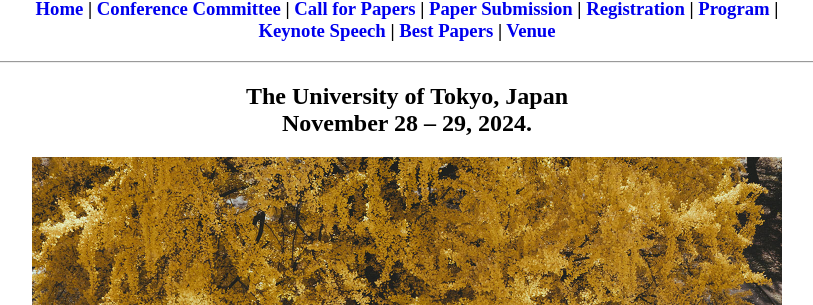
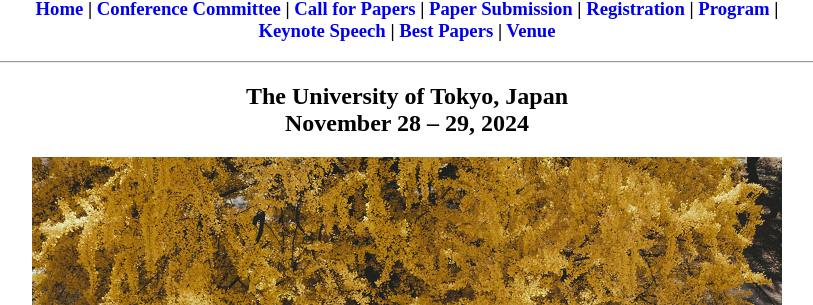
Before and after one commit to icea-conf/2024, a Jekyll site: the page built from index.html, in a window 1280 px wide. Shown: the part 159-464 px from the top of the page, without its empty margins (233-1046 px from the left). Built offline with Jekyll 4.4.1, drawn with Linux system fonts in a browser that asks for light colours; the list of posts is cut into pages by our own code.

```diff
--- a/index.html
+++ b/index.html
@@ -8,7 +8,7 @@ title: ACM ICEA 2024
             <center>
                   <h2>
                        The University of Tokyo, Japan</br>
-                        November 28 – 29, 2024.
+                        November 28 – 29, 2024
                   </h2>
 
             <img src="https://icea-conf.github.io/2024/image/ICEA2024_placeholder.jpg" alt="" style="max-width: 100%; height: auto;">
```
